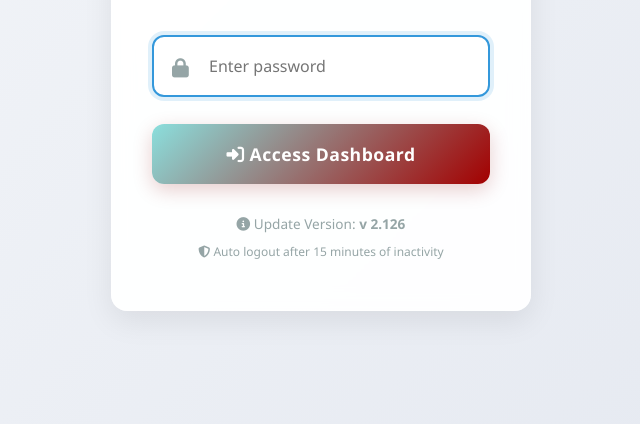
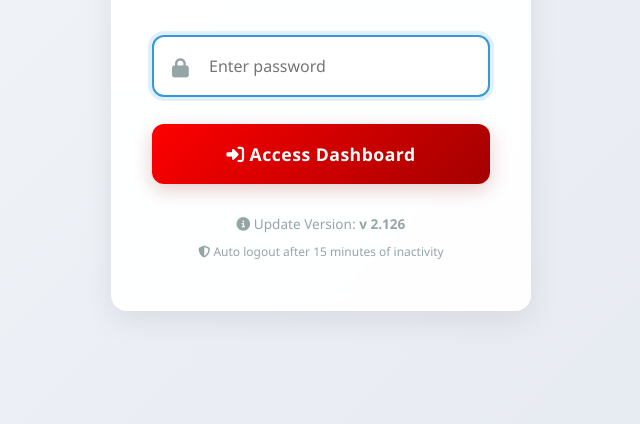
Before and after one commit to reportdatastore/pecenongan133, a plain HTML site: page index.html in a window 1280 px wide. Shown: the part 376-800 px from the top of the page, without its empty margins (319-959 px from the left). Drawn offline with Linux system fonts and the light colour scheme.

Commit message:
Update index.html

```diff
--- a/index.html
+++ b/index.html
@@ -7,7 +7,7 @@
     <link rel="stylesheet" href="https://cdnjs.cloudflare.com/ajax/libs/font-awesome/6.4.0/css/all.min.css">
     <style>
         :root {
-            --primary-color: #8BDFDD;
+            --primary-color: #FF0000;
             --primary-light: #a30000;
             --secondary-color: #3498db;
             --secondary-light: #5dade2;
```
